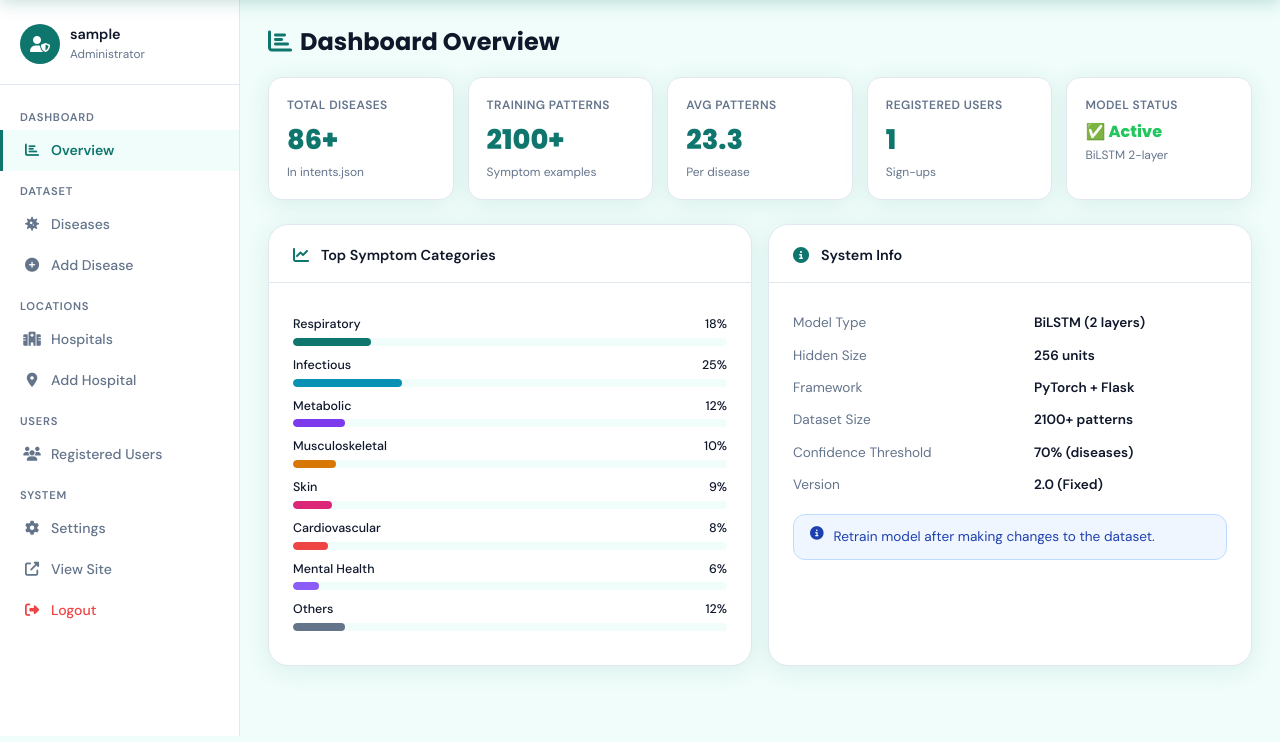
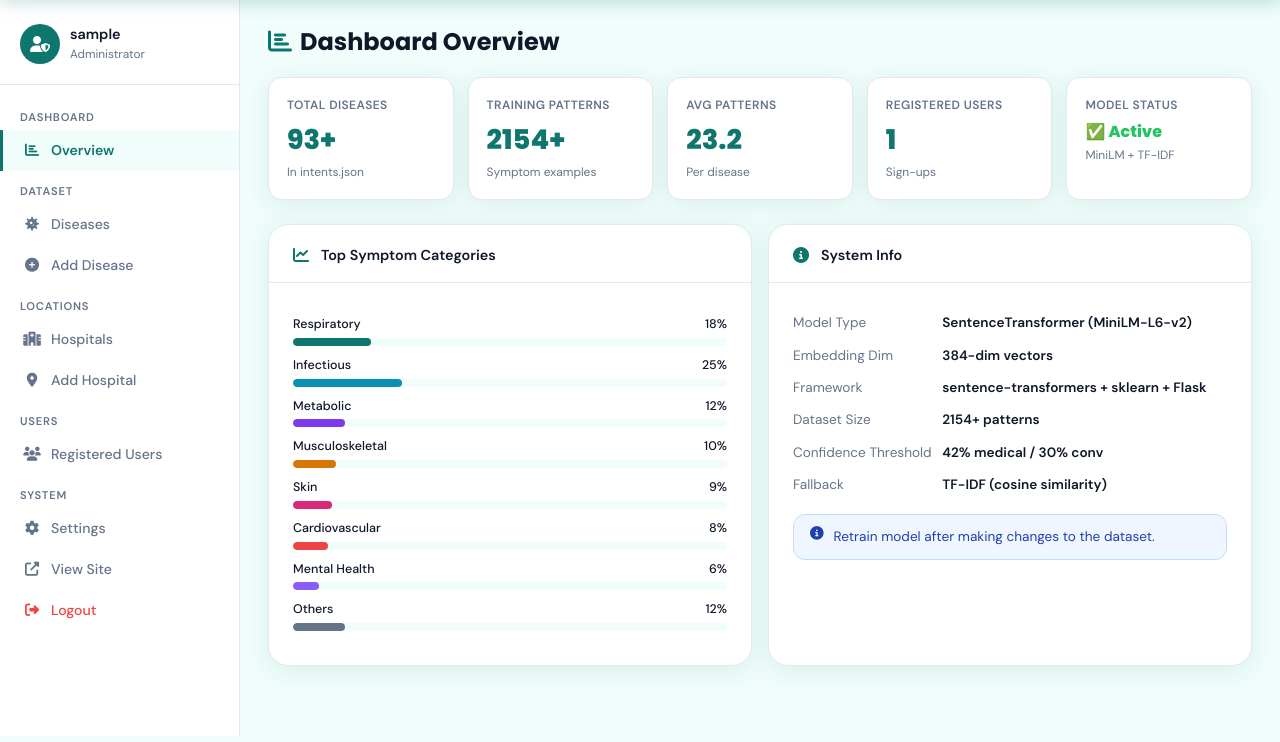
Before and after one commit to alesriram/Medibot-Symptom-Checker, a Flask app: page /admin in a window 1280 px wide. Shown: the part 64-806 px from the top of the page. Run offline with Flask 3, Linux system fonts and the light colour scheme; the visitor is signed in with stand-in values (Sample User, id 1); data comes from the database, SQL or seed files in the repository.

Commit message:
Fix: Replace HTML files

```diff
--- a/templates/admin.html
+++ b/templates/admin.html
@@ -125,17 +125,17 @@
       <div class="admin-stat-grid">
         <div class="admin-stat">
           <div class="label">Total Diseases</div>
-          <div class="value">86+</div>
+          <div class="value">93+</div>
           <div class="sub">In intents.json</div>
         </div>
         <div class="admin-stat">
           <div class="label">Training Patterns</div>
-          <div class="value">2100+</div>
+          <div class="value">2154+</div>
           <div class="sub">Symptom examples</div>
         </div>
         <div class="admin-stat">
           <div class="label">Avg Patterns</div>
-          <div class="value">23.3</div>
+          <div class="value">23.2</div>
           <div class="sub">Per disease</div>
         </div>
         <div class="admin-stat">
@@ -146,7 +146,7 @@
         <div class="admin-stat">
           <div class="label">Model Status</div>
           <div class="value" style="font-size:1rem;color:#22c55e">✅ Active</div>
-          <div class="sub">BiLSTM 2-layer</div>
+          <div class="sub">MiniLM + TF-IDF</div>
         </div>
       </div>
 
@@ -173,12 +173,12 @@
           <div class="mb-card-header"><i class="fas fa-info-circle" style="color:var(--primary)"></i><strong style="font-size:0.9rem">System Info</strong></div>
           <div class="mb-card-body" style="font-size:0.85rem">
             <table style="width:100%;border-collapse:collapse">
-              <tr><td style="padding:6px 0;color:var(--text-muted)">Model Type</td><td style="font-weight:600">BiLSTM (2 layers)</td></tr>
-              <tr><td style="padding:6px 0;color:var(--text-muted)">Hidden Size</td><td style="font-weight:600">256 units</td></tr>
-              <tr><td style="padding:6px 0;color:var(--text-muted)">Framework</td><td style="font-weight:600">PyTorch + Flask</td></tr>
-              <tr><td style="padding:6px 0;color:var(--text-muted)">Dataset Size</td><td style="font-weight:600">2100+ patterns</td></tr>
-              <tr><td style="padding:6px 0;color:var(--text-muted)">Confidence Threshold</td><td style="font-weight:600">70% (diseases)</td></tr>
-              <tr><td style="padding:6px 0;color:var(--text-muted)">Version</td><td style="font-weight:600">2.0 (Fixed)</td></tr>
+              <tr><td style="padding:6px 0;color:var(--text-muted)">Model Type</td><td style="font-weight:600">SentenceTransformer (MiniLM-L6-v2)</td></tr>
+              <tr><td style="padding:6px 0;color:var(--text-muted)">Embedding Dim</td><td style="font-weight:600">384-dim vectors</td></tr>
+              <tr><td style="padding:6px 0;color:var(--text-muted)">Framework</td><td style="font-weight:600">sentence-transformers + sklearn + Flask</td></tr>
+              <tr><td style="padding:6px 0;color:var(--text-muted)">Dataset Size</td><td style="font-weight:600">2154+ patterns</td></tr>
+              <tr><td style="padding:6px 0;color:var(--text-muted)">Confidence Threshold</td><td style="font-weight:600">42% medical / 30% conv</td></tr>
+              <tr><td style="padding:6px 0;color:var(--text-muted)">Fallback</td><td style="font-weight:600">TF-IDF (cosine similarity)</td></tr>
             </table>
             <div class="mb-alert mb-alert-info" style="margin-top:12px">
               <i class="fas fa-info-circle"></i>
```
Also changed, not shown: templates/about_us.html (+5 -5 lines), templates/base.html (+4 -4 lines).
